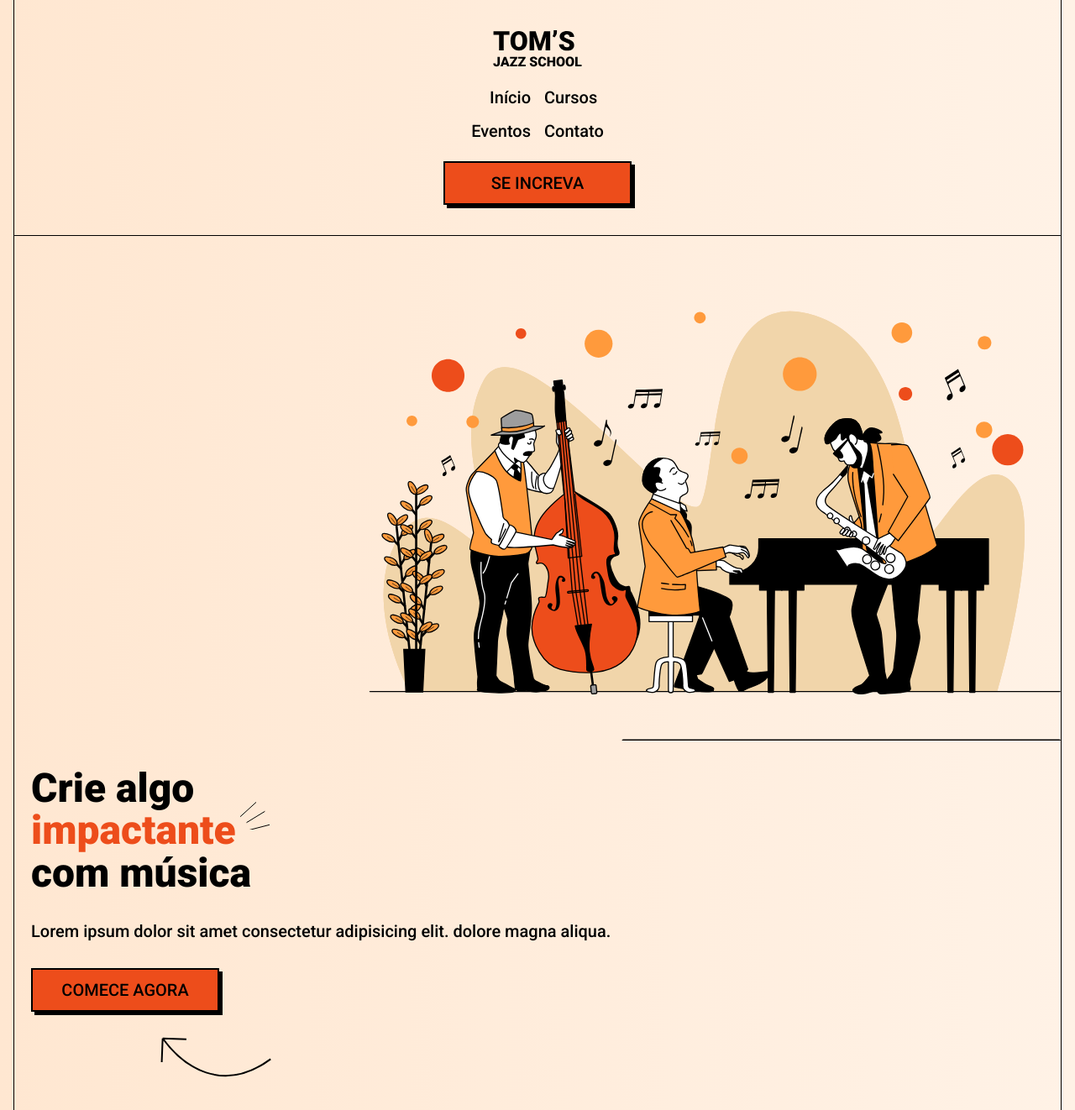
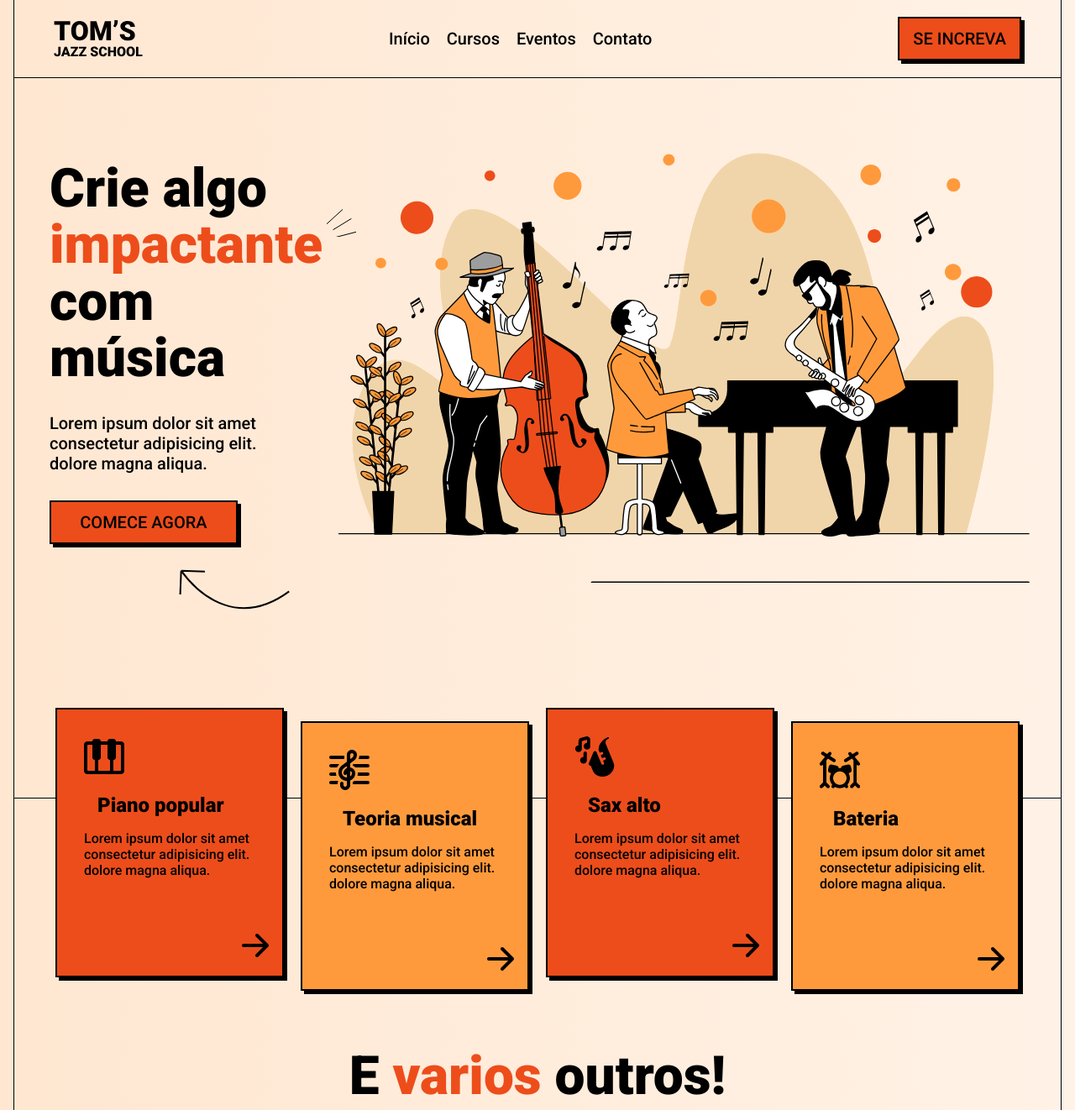
Before and after one commit to MichelFreitasSantos/toms-jazz-school, a plain HTML site: page index.html in a window 1280 px wide. Shown: the top 1322 px of the page at 84% size. Drawn offline with Linux system fonts and the light colour scheme.

Commit message:
continuação

```diff
--- a/index.html
+++ b/index.html
@@ -9,23 +9,27 @@
 </head>
 <body>
     <header>
+        <div class="container">
             <img src="./src/img/logo.svg" alt="Tom's Jazz School">
-        <nav class="mt-1 mx-auto">
+            <nav>
                 <a href="#">Início</a>
                 <a href="#">Cursos</a>
                 <a href="#">Eventos</a>
                 <a href="#">Contato</a>
             </nav>
             <a href="#" class="button mt-1 mb-1 mx-auto">Se increva</a>
+        </div>
     </header>
 
     <main>
         <section class="hero-section">
+            <div class="container row-reverse">
                 <img src="./src/img/hero-img.svg" alt="Banda de Jazz">
                 <div>
                     <h1 class="mt-2">Crie algo <span class="text-primary decoration">impactante</span> com música</h1>
                     <p class="mt-2 mb-2">Lorem ipsum dolor sit amet consectetur adipisicing elit. dolore magna aliqua.</p>
                     <a href="#" class="button">Comece agora</a>
+                </div>
             </div>
         </section>
         <section class="courses-section">
@@ -70,7 +74,8 @@
     </main>
 
     <footer>
-        <div>
+        <div class="container">
+            <div class="abount-column">
                 <img class="mb-1 mt-1" src="./src/img/logo.svg" alt="Tom's Jazz School">
                 <p class="mb-2">Lorem ipsum dolor sit amet consectetur adipisicing elit. dolore magna aliqua.</p>
             </div>
@@ -85,6 +90,7 @@
                 <input class="mb-1" type="email" name="email" id="email" placeholder="Digite seu email">
                 <button class="button mb-2">Quero receber</button>
             </form>
+        </div>
     </footer>
 </body>
 </html>
--- a/src/css/style.css
+++ b/src/css/style.css
@@ -36,6 +36,7 @@ header img{
 header nav{
     display: grid;
     grid-template-columns: 1fr 1fr;
+    margin: 1rem auto 0;
 }
 
 nav a{
@@ -210,3 +211,76 @@ footer nav a{
 .text-center{
     text-align: center;
 }
+
+/* Responsividade */
+
+@media screen and (min-width: 40rem) {
+    header nav{
+        display: block;
+        text-align: center;
+    }
+
+    .cards{
+        flex-direction: row;
+        flex-wrap: wrap;
+        justify-content: center;
+    }
+
+    .card:nth-child(2n){
+        margin-top: 1rem;
+    }
+}
+
+@media screen and (min-width: 48rem) {
+    header div{
+        display: flex;
+        align-items: center;
+        justify-content: space-between;
+    }
+
+    header img,
+    header nav,
+    header .button{
+        margin: 0;
+    }
+}
+
+@media screen and (min-width: 72rem) {
+    h1, h2{
+        font-size: 4rem;
+    }
+
+    .container{
+        display: flex;
+        align-items: center;
+        margin: 0 auto;
+        max-width: 72rem;
+    }
+
+    .container.row-reverse{
+        flex-direction: row-reverse;
+    }
+
+    .abount-column{
+        flex: 2;
+    }
+
+    .abount-column p{
+        font-size: 1.25rem;
+        max-width: 16rem;
+    }
+
+    footer nav{
+        flex: 1;
+    }
+
+    .newsletter-form{
+        flex: 3;
+    }
+}
+
+@media screen and (min-width: 90rem) {
+    .container{
+        max-width: 90rem;
+    }
+}
```
Lines whose indentation alone changed are shown as unchanged.
